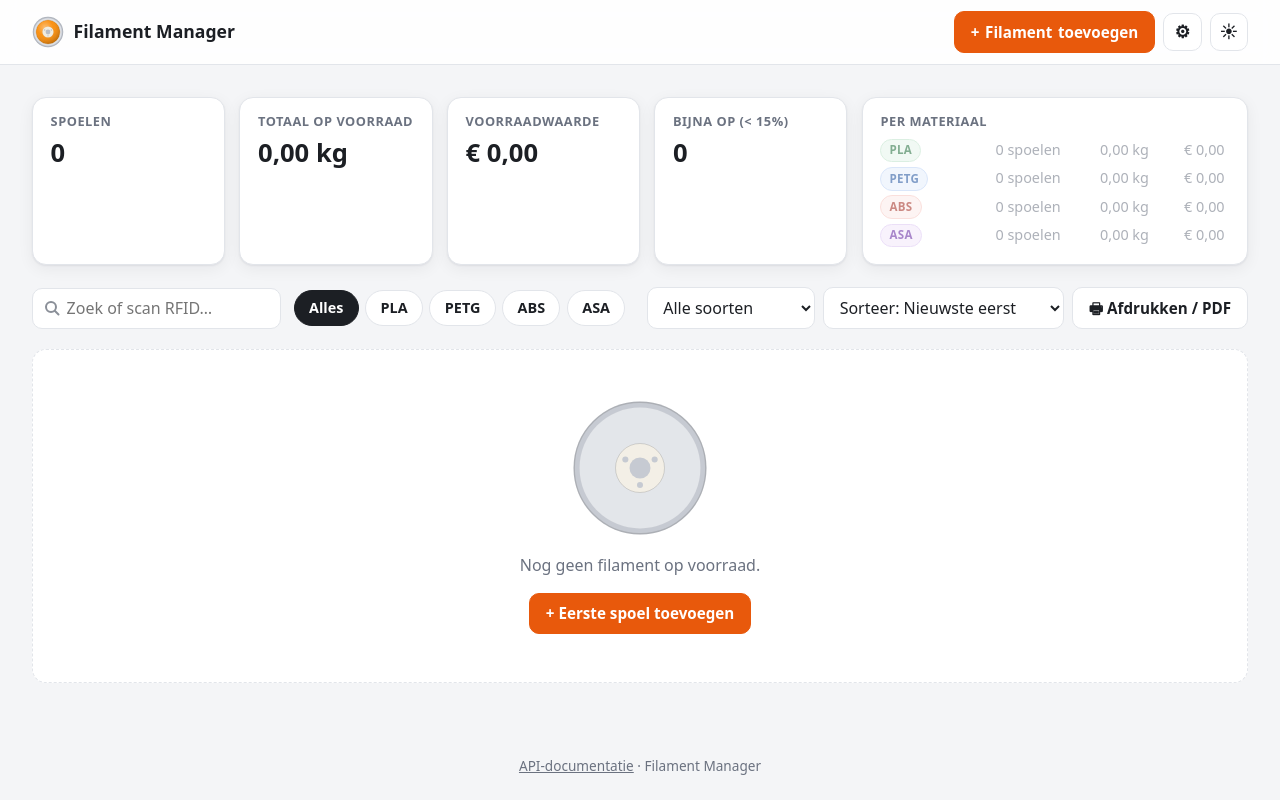
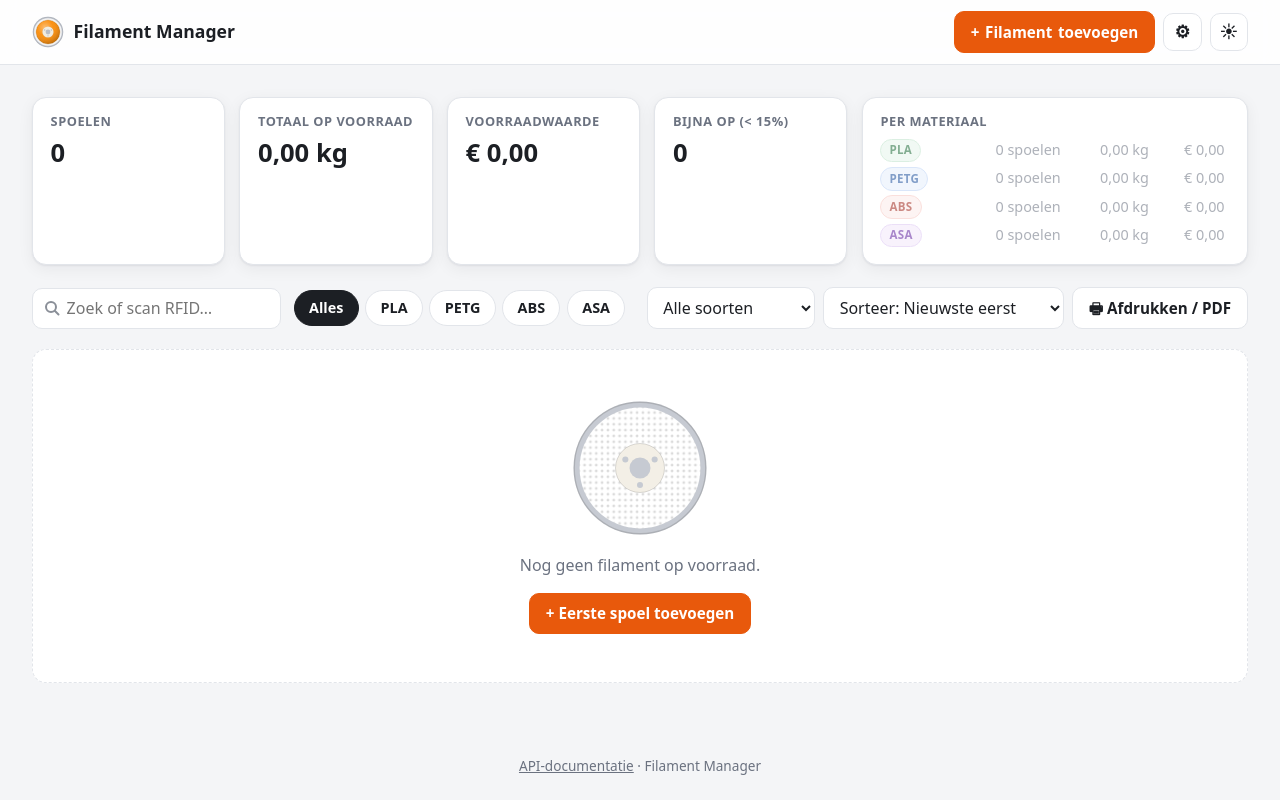
Before and after one commit to oscarp70/filament-manager, a FastAPI app: page / in a window 1280 px wide. Run offline with FastAPI, Linux system fonts and the light colour scheme.

Commit message:
Spoel: leeg deel wit met kleine kruisjes in plaats van egaal vlak
Co-Authored-By: Claude Opus 5.5 <noreply@anthropic.com>
Claude-Session: https://claude.ai/code/session_01DcNWAAbPBbZpVXXYB8FbY6

```diff
--- a/app/static/print.css
+++ b/app/static/print.css
@@ -7,7 +7,7 @@
   --warn: #b77900;
   --primary: #e8590c;
   --flange: #b9bec7;
-  --flange-inner: #dde0e5;
+  --flange-inner: #ffffff;
   --hub: #f1ece0;
   --rim: rgba(0, 0, 0, .18);
   --fil-glow: rgba(255, 255, 255, .55);
@@ -23,6 +23,7 @@ body { font-family: system-ui, -apple-system, "Segoe UI", Roboto, Arial, sans-se
 .spool-hole { fill: var(--flange); }
 .spool-rim { fill: none; stroke: var(--rim); stroke-width: 1.2; }
 .spool-glow { fill: none; stroke: var(--fil-glow); stroke-width: 1; }
+.spool-cross { fill: none; stroke: var(--cross, rgba(0, 0, 0, .28)); stroke-width: .55; stroke-linecap: round; }
 svg.mini { width: 26px; height: 26px; display: block; }
 svg.logo { width: 46px; height: 46px; }
 
--- a/app/static/style.css
+++ b/app/static/style.css
@@ -17,7 +17,7 @@
   --radius: 14px;
   /* spoel */
   --flange: #b9bec7;
-  --flange-inner: #dde0e5;
+  --flange-inner: #ffffff;
   --hub: #f1ece0;
   --hole: var(--bg-card);
   --rim: rgba(0, 0, 0, .18);
@@ -43,6 +43,7 @@
   --hub: #c9c2b3;
   --rim: rgba(255, 255, 255, .18);
   --fil-glow: rgba(255, 255, 255, .28);
+  --cross: rgba(255, 255, 255, .35);
   color-scheme: dark;
 }
 
@@ -113,6 +114,7 @@ code { font-family: ui-monospace, SFMono-Regular, Menlo, Consolas, monospace; fo
 .spool-hole { fill: var(--flange); }
 .spool-rim { fill: none; stroke: var(--rim); stroke-width: 1.2; }
 .spool-glow { fill: none; stroke: var(--fil-glow); stroke-width: 1; }
+.spool-cross { fill: none; stroke: var(--cross, rgba(0, 0, 0, .28)); stroke-width: .55; stroke-linecap: round; }
 
 /* ===== Statistieken ===== */
 .stats {
```
Also changed, not shown: app/spool.py (+7 -0 lines), 2 other files.
